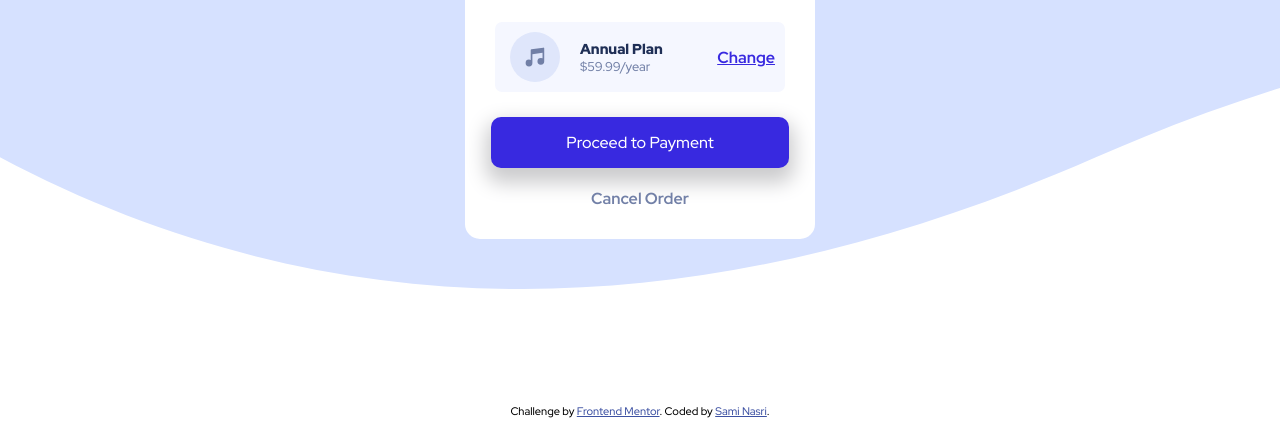
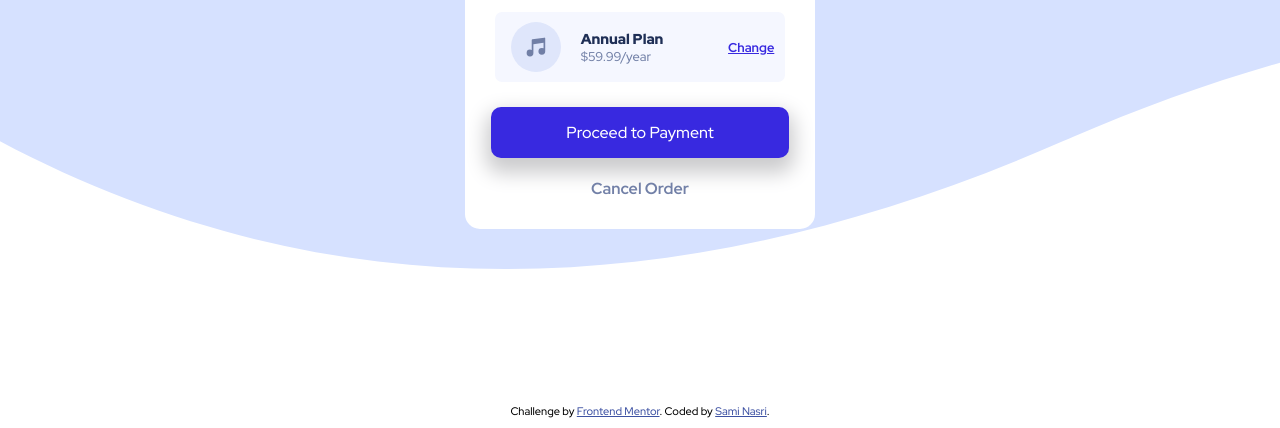
Before and after one commit to SilverWings47/Order-Summary, a plain HTML site: page index.html in a window 1280 px wide. Shown: the part 372-800 px from the top of the page. Drawn offline with Linux system fonts and the light colour scheme.

Commit message:
Add files via upload

```diff
--- a/styles.css
+++ b/styles.css
@@ -20,7 +20,7 @@ main {
 
 .card {
     width: 350px;
-    margin: 50px auto;
+    margin: 40px auto;
     border-radius: 15px;
     background: #fff;
     display: flex;
@@ -87,6 +87,7 @@ main {
 .card .plan .change-plan-btn {
     font-weight: 700;
     color: hsl(245, 75%, 52%);
+    font-size: .8rem;
 }
 
 .card button {
```
